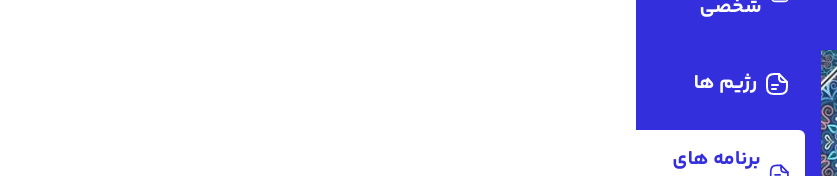
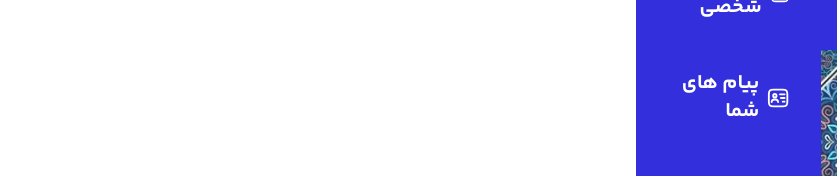
Before and after one commit to ParsaBordbar/Healthcare_Diet, a Next.js app in the folder client/: page /user/1/panel/plans in a window 1280 px wide. Shown: the part 142-318 px from the top of the page, without its empty margins (443-1280 px from the left). Built offline with nearby package versions, Linux system fonts and the light colour scheme; no server answers.

Commit message:
add new item for side bar in user panel with new url

```diff
--- a/client/src/app/user/[user]/panel/layout.tsx
+++ b/client/src/app/user/[user]/panel/layout.tsx
@@ -35,7 +35,7 @@ const LayoutUser = ({ children, params }: LayoutUserProps) => {
           linkTwo={`/user/${user}/panel/diets`}
         />
         <div className="fixed hidden pb-6 top-0 right-0 h-screen bg-[var(--new-green)]  md:flex w-[25%] lg:w-[20%]">
-          <SideBarBanner width={100}/>
+          <SideBarBanner width={100} />
           <ul className="flex flex-col w-full rounded-lg h-screen py-4 ps-4 gap-4 ">
             <SideBarItems
               router={router}
@@ -47,6 +47,13 @@ const LayoutUser = ({ children, params }: LayoutUserProps) => {
               router={router}
               value={"پروفایل شخصی"}
               href={`/user/${user}/panel`}
+              icon={PersonalIcon}
+            />
+
+            <SideBarItems
+              router={router}
+              value={"پیام های شما"}
+              href={`/user/${user}/panel/massege`}
               icon={PersonalIcon}
             />
 
```
